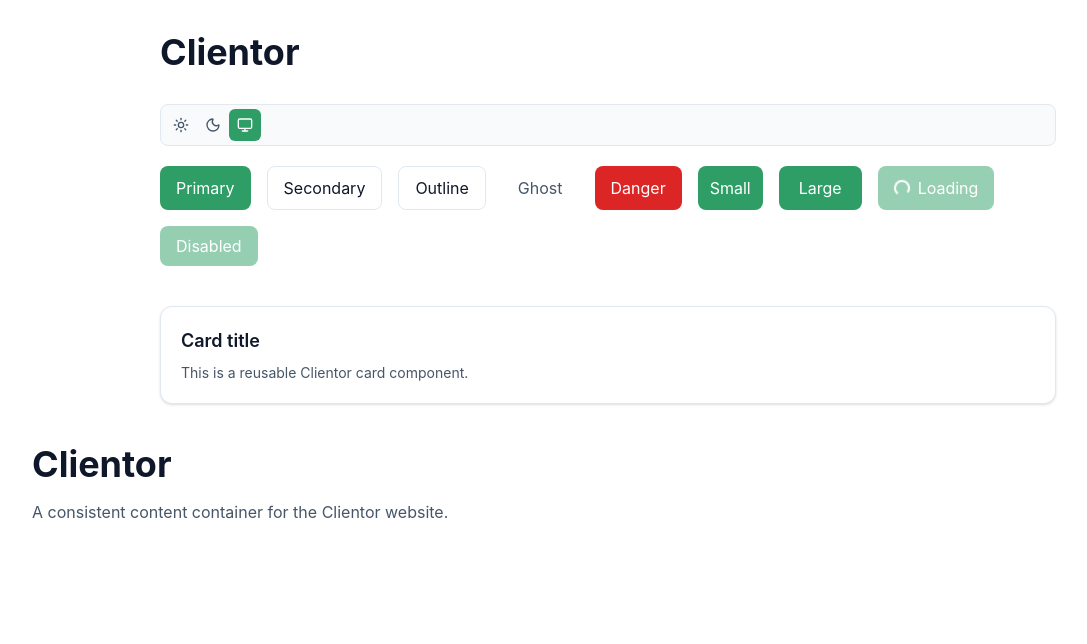
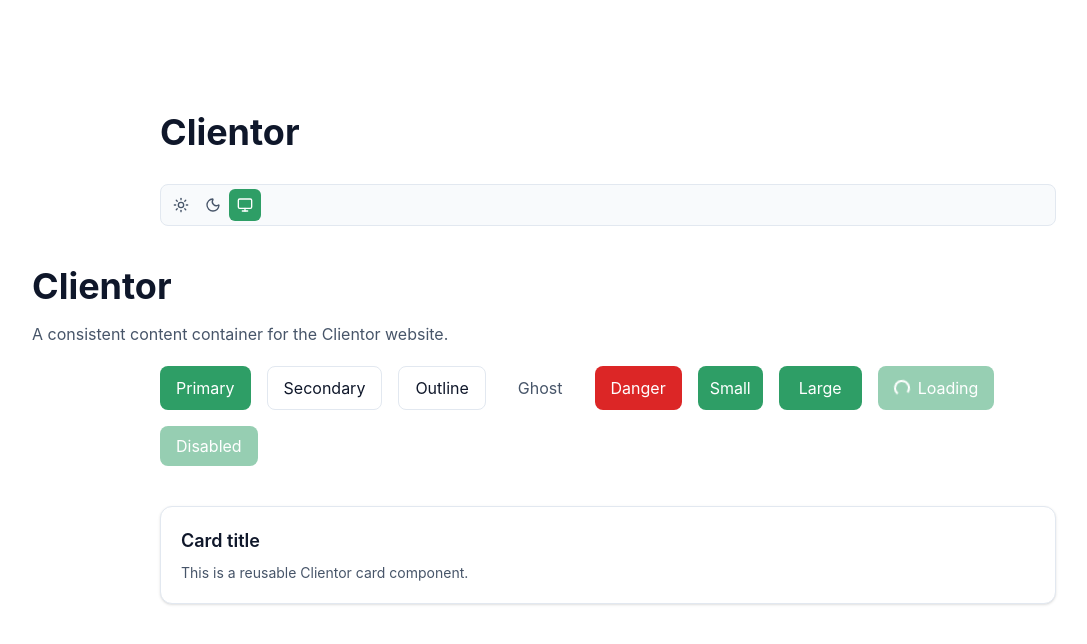
Before and after one commit to juliusmwas/Clientor, a React (Vite) app in the folder apps/website/: page / in a window 1280 px wide. Shown: the top 644 px of the page, without its empty margins (32-1119 px from the left). Built offline with nearby package versions, Linux system fonts and the light colour scheme.

Commit message:
feat: add reusable section component

```diff
--- a/apps/website/src/App.tsx
+++ b/apps/website/src/App.tsx
@@ -2,15 +2,24 @@ import ThemeSwitcher from "./components/ThemeSwitcher";
 import Button from "./components/ui/Button";
 import Card from "./components/ui/Card";
 import Container from "./components/ui/Container";
+import Section from "./components/ui/Section";
 
 function App() {
   return (
     <main className="min-h-screen bg-background p-8 text-text-primary">
+      <Section>
         <div className="mx-auto flex max-w-4xl flex-col gap-8">
           <h1 className="text-4xl font-bold">Clientor</h1>
 
           <ThemeSwitcher />
         </div>
+
+        <Container className="mt-10">
+          <h1 className="text-4xl font-bold">Clientor</h1>
+
+          <p className="mt-4 max-w-2xl text-text-secondary">
+            A consistent content container for the Clientor website.
+          </p>
 
           <div className="mx-auto flex max-w-4xl flex-wrap gap-4 my-5">
             <Button>Primary</Button>
@@ -41,14 +50,8 @@ function App() {
               </p>
             </Card>
           </div>
-
-      <Container className="mt-10">
-        <h1 className="text-4xl font-bold">Clientor</h1>
-
-        <p className="mt-4 max-w-2xl text-text-secondary">
-          A consistent content container for the Clientor website.
-        </p>
         </Container>
+      </Section>
     </main>
   );
 }
--- /dev/null
+++ b/apps/website/src/components/ui/Section.tsx
@@ -0,0 +1,33 @@
+import type { HTMLAttributes, ReactNode } from "react";
+
+type SectionSpacing = "sm" | "md" | "lg" | "xl";
+
+type SectionProps = HTMLAttributes<HTMLElement> & {
+  children: ReactNode;
+  spacing?: SectionSpacing;
+};
+
+const spacingStyles: Record<SectionSpacing, string> = {
+  sm: "py-12",
+  md: "py-16",
+  lg: "py-20",
+  xl: "py-24",
+};
+
+function Section({
+  children,
+  spacing = "lg",
+  className,
+  ...props
+}: SectionProps) {
+  return (
+    <section
+      {...props}
+      className={[spacingStyles[spacing], className].filter(Boolean).join(" ")}
+    >
+      {children}
+    </section>
+  );
+}
+
+export default Section;
```
Lines whose indentation alone changed are shown as unchanged.
